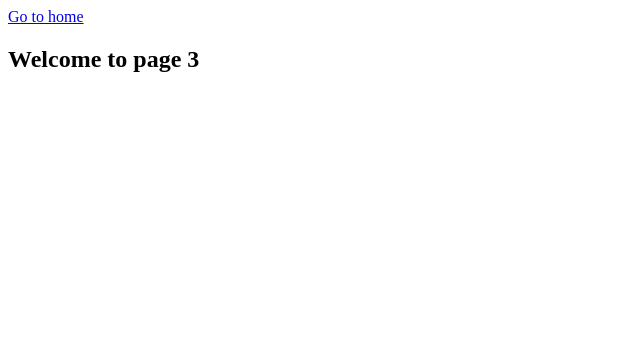
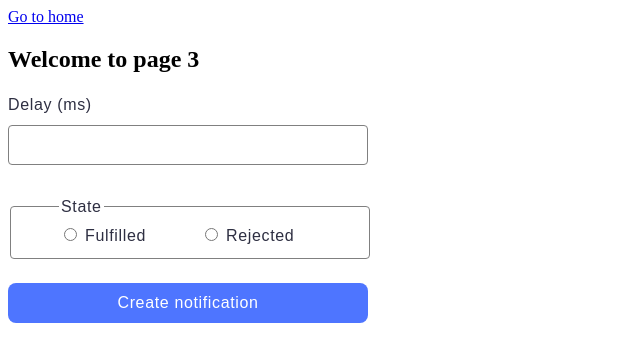
Before and after one commit to Ievgeniia23/goit-js-hw-10, a website built with Vite: page src/2-snackbar.html in a window 1280 px wide. Shown: the whole page, without its empty margins (0-640 px from the left). Built offline with nearby package versions, Linux system fonts and the light colour scheme.

Commit message:
Snackbar styles

```diff
--- a/src/2-snackbar.html
+++ b/src/2-snackbar.html
@@ -5,7 +5,8 @@
     <meta http-equiv="X-UA-Compatible" content="IE=edge" />
     <meta name="viewport" content="width=device-width, initial-scale=1.0" />
     <title>Snackbar</title>
-    <link rel="stylesheet" href="./css/styles.css">
+    <link rel="stylesheet" href="./css/2-snackbar.css">
+
   </head>
   <body>
     <section>
@@ -13,6 +14,28 @@
       <h1>Welcome to page 3</h1>
     </section>
 
+    <form class="form">
+      <label>
+        Delay (ms)
+        <input type="number" name="delay" required />
+      </label>
+
+      <fieldset>
+        <legend>State</legend>
+        <label>
+          <input type="radio" name="state" value="fulfilled" required />
+          Fulfilled
+        </label>
+        <label>
+          <input type="radio" name="state" value="rejected" required />
+          Rejected
+        </label>
+      </fieldset>
+
+      <button type="submit">Create notification</button>
+    </form>
+
+
     <script type="module" src="./js/2-snackbar.js"></script>
   </body>
 </html>
--- a/src/css/1-timer.css
+++ b/src/css/1-timer.css
@@ -8,7 +8,7 @@
 }
 
 
-input {
+#datetime-picker {
     width: 272px;
     height: 40px;
     font-family: "Montserrat", sans-serif;
@@ -24,11 +24,11 @@ input {
     transition: border .25s cubic-bezier(.4,0,.2,1);
 }
 
-input:hover,
-input:focus {
+#datetime-picker:hover,
+#datetime-picker:focus {
     border: 1px solid #000;
 }
-input:active {
+#datetime-picker:active {
     border: 1px solid #4e75ff;
 }
 
--- a/src/css/2-snackbar.css
+++ b/src/css/2-snackbar.css
@@ -0,0 +1,71 @@
+
+fieldset, button, label, input[name="delay"] {
+    font-family: "Montserrat", sans-serif;
+    font-weight: 400;
+    font-size: 16px;
+    line-height: 1.5;
+    letter-spacing: 0.04em;
+    color: #2e2f42;
+
+}
+
+
+input[name="delay"] {
+    box-sizing: border-box;
+    display: block;
+    border: 1px solid #808080;
+    border-radius: 4px;
+    margin-top: 8px;
+    padding-left: 8px;
+    padding-top: 16px;
+    padding-bottom: 16px;
+    width: 360px;
+    height: 40px;
+    transition: border .25s cubic-bezier(.4,0,.2,1);
+
+}
+input[name="delay"]:hover,
+input[name="delay"]:focus {
+    border: 1px solid #000;
+}
+input[name="delay"]:active {
+    border-color: #4e75ff;
+}
+
+fieldset{
+    box-sizing: border-box;
+    display: flex;
+    border-radius: 4px;
+    border: 1px solid #808080;
+    width: 360px;
+    height: 64px;
+    margin-top: 30px;
+    gap: 54px;
+    margin-bottom: 24px;
+    padding-left: 48px;
+    padding-right: 48px;
+    transition: border .25s cubic-bezier(.4,0,.2,1);
+
+}
+fieldset:hover,
+fieldset:focus {
+    border: 1px solid #000;
+}
+
+
+button {
+    font-weight: 500;
+    color: #fff;
+    width: 360px;
+    height: 40px;
+    border-radius: 8px;
+    border: none;
+    padding: 8px 16px;
+    background: #4e75ff;
+    transition: background .25s cubic-bezier(.4,0,.2,1);
+}
+
+button:hover,
+button:focus {
+    background: #6c8cff;
+}
--- a/src/js/1-timer.js
+++ b/src/js/1-timer.js
@@ -84,4 +84,5 @@ function updateTimer({ days, hours, minutes, seconds }) {
 startBtn.addEventListener("click",  () => {
     startTimer();
     startBtn.disabled = true;
+    selector.disabled = true;
   });
--- a/src/js/2-snackbar.js
+++ b/src/js/2-snackbar.js
@@ -3,5 +3,27 @@
 console.log("snackbar");
 
 import iziToast from "izitoast";
-// Додатковий імпорт стилів
 import "izitoast/dist/css/iziToast.min.css";
+
+const buttonSubmit = document.querySelector('button[type="submit"]');
+const container = document.querySelector('fieldset');
+
+
+
+
+
+
+buttonSubmit.addEventListener('click',handleClick);
+
+function handleClick() {
+    const promis = new Promise((resolve, reject) => {
+        if(Fulfilld) {
+          return resolve
+        }
+    })
+
+
+
+
+    ;
+}
```
Also changed, not shown: src/1-timer.html (+2 -1 lines).
